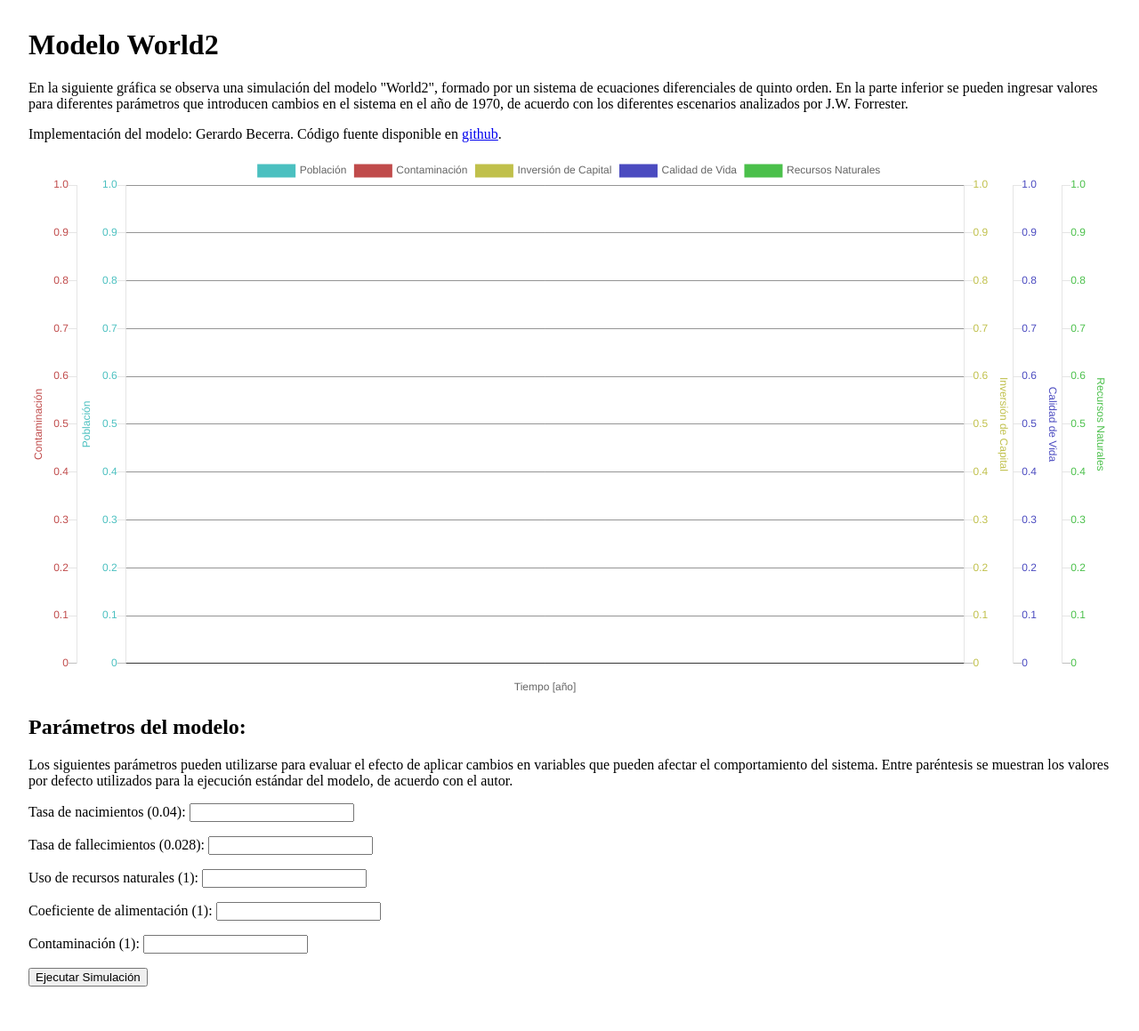
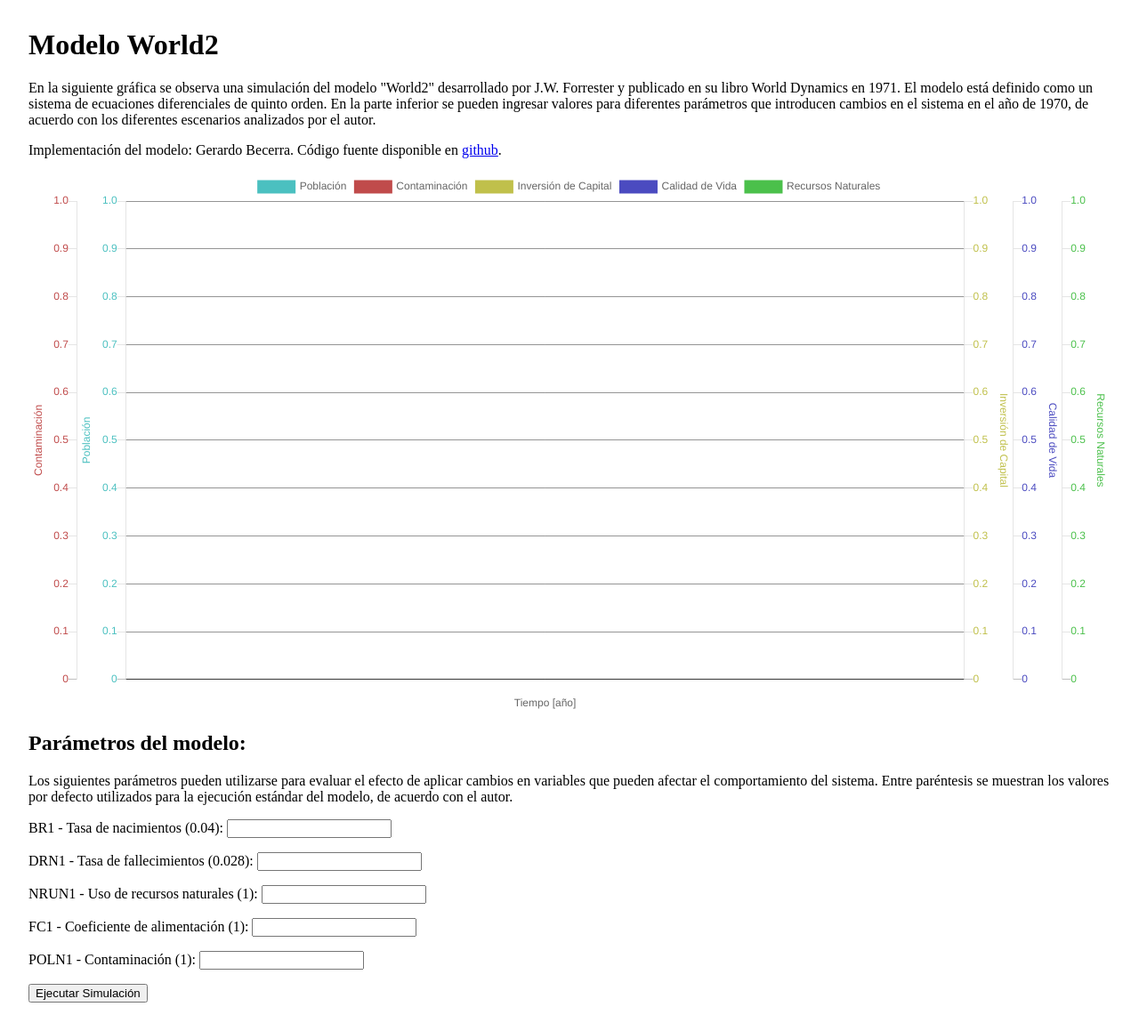
Before and after one commit to gjbecerra/world2-model, a Flask app: template templates/world2_model.html in a window 1280 px wide. Shown: the whole page at 89% size. Before the commit the page ends 1109 px from the top, so only its background shows below. Run offline with Flask 2, Linux system fonts and the light colour scheme; the template is opened without the code that fills it, so the values that code supplies are empty.

Commit message:
Adds parameter names at the bottom

```diff
--- a/templates/world2_model.html
+++ b/templates/world2_model.html
@@ -9,18 +9,18 @@
   </head>
   <body>
     <h1>Modelo World2</h1>
-    <p>En la siguiente gráfica se observa una simulación del modelo "World2", formado por un sistema de ecuaciones diferenciales de quinto orden. En la parte inferior se pueden ingresar valores para diferentes parámetros que introducen cambios en el sistema en el año de 1970, de acuerdo con los diferentes escenarios analizados por J.W. Forrester.</p>
+    <p>En la siguiente gráfica se observa una simulación del modelo "World2" desarrollado por J.W. Forrester y publicado en su libro World Dynamics en 1971. El modelo está definido como un sistema de ecuaciones diferenciales de quinto orden. En la parte inferior se pueden ingresar valores para diferentes parámetros que introducen cambios en el sistema en el año de 1970, de acuerdo con los diferentes escenarios analizados por el autor.</p>
     <p>Implementación del modelo: Gerardo Becerra. Código fuente disponible en <a href="https://github.com/gjbecerra/world2-model" target="_blank">github</a>.</p>
     <!-- bar chart canvas element -->
     <canvas id="populationChart" width="1200" height="600"></canvas>
     <h2>Parámetros del modelo:</h2>
     <form method="POST">
         <p>Los siguientes parámetros pueden utilizarse para evaluar el efecto de aplicar cambios en variables que pueden afectar el comportamiento del sistema. Entre paréntesis se muestran los valores por defecto utilizados para la ejecución estándar del modelo, de acuerdo con el autor.</p>
-        <p>Tasa de nacimientos (0.04): <input name="birthRate"/></p>
-        <p>Tasa de fallecimientos (0.028): <input name="deathRate"/></p>
-        <p>Uso de recursos naturales (1): <input name="naturalResourceUsage"/></p>
-        <p>Coeficiente de alimentación (1): <input name="foodCoefficient"/></p>
-        <p>Contaminación (1): <input name="pollution"/></p>
+        <p>BR1 - Tasa de nacimientos (0.04): <input name="birthRate"/></p>
+        <p>DRN1 - Tasa de fallecimientos (0.028): <input name="deathRate"/></p>
+        <p>NRUN1 - Uso de recursos naturales (1): <input name="naturalResourceUsage"/></p>
+        <p>FC1 - Coeficiente de alimentación (1): <input name="foodCoefficient"/></p>
+        <p>POLN1 - Contaminación (1): <input name="pollution"/></p>
         <p><input type="submit" value="Ejecutar Simulación"></p>
     </form>
     {{errors}}
```
